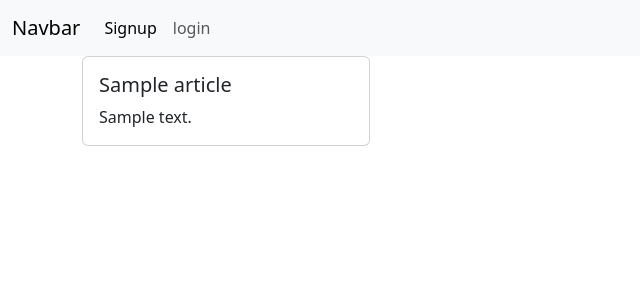
After one commit to ewq78999/auth, a Django app: template articles/templates/index.html in a window 1280 px wide. The commit adds this page. Shown: the top 300 px of the page, without its empty margins (0-640 px from the left). Run offline with Django 4.2, Linux system fonts and the light colour scheme; the template is opened without the code that fills it: values that come from a table or form of the project are taken from there, others are empty; tables that the repository leaves empty hold one stand-in row (values such as "Sample post").

Commit message:
article index 기능 구현

```diff
--- /dev/null
+++ b/articles/templates/index.html
@@ -0,0 +1,16 @@
+{% extends 'base.html' %}
+
+
+{% block body %}
+
+{% for article in articles %}
+<div class="card" style="width: 18rem;">
+    <div class="card-body">
+        <h5 class="card-title">{{article.title}}</h5>
+        <p class="card-text">{{article.content}}</p>
+    </div>
+</div>
+
+{% endfor %}
+
+{% endblock %}
--- a/templates/base.html
+++ b/templates/base.html
@@ -9,7 +9,7 @@
 <body>
     <nav class="navbar navbar-expand-lg bg-body-tertiary">
         <div class="container-fluid">
-            <a class="navbar-brand" href="#">Navbar</a>
+            <a class="navbar-brand" href="{% url 'articles:index' %}">Navbar</a>
             <button class="navbar-toggler" type="button" data-bs-toggle="collapse" data-bs-target="#navbarNav" aria-controls="navbarNav" aria-expanded="false" aria-label="Toggle navigation">
             <span class="navbar-toggler-icon"></span>
             </button>
```
Also changed, not shown: articles/views.py (+8 -1 lines).
